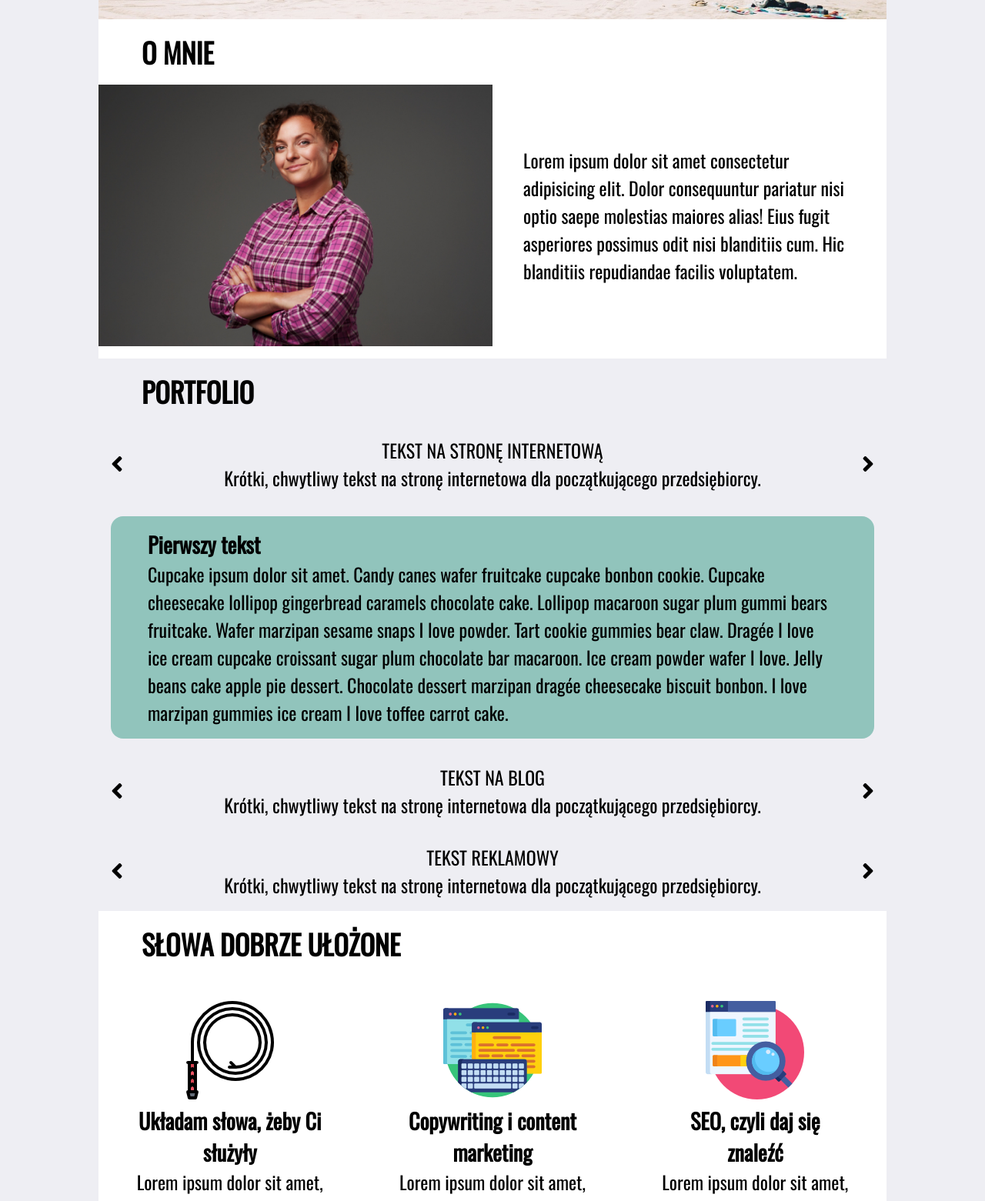
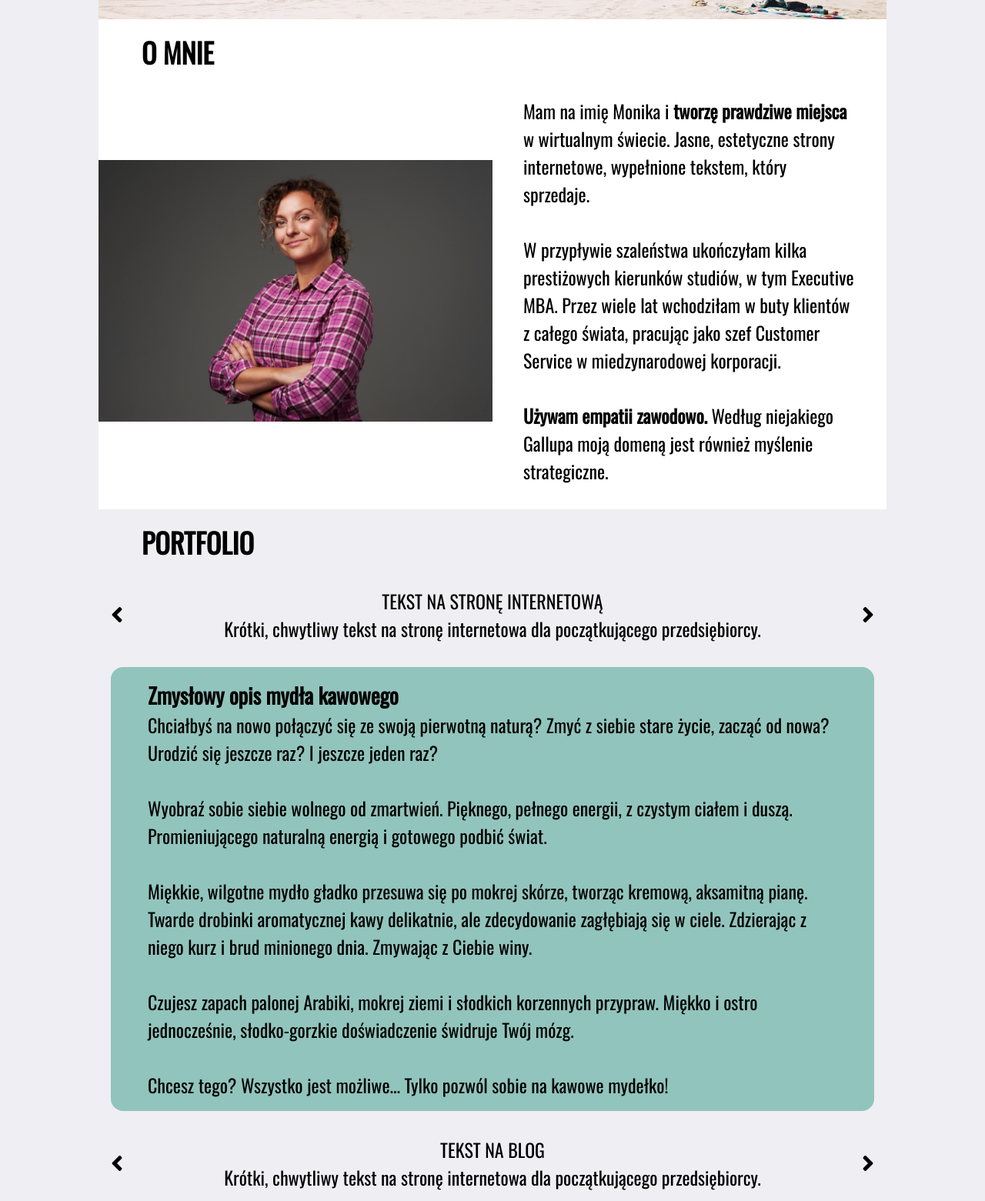
Before and after one commit to monikaPszczolowska/jasnaStrona, a plain HTML site: page index.html in a window 1280 px wide. Shown: the part 775-2336 px from the top of the page at 77% size. Drawn offline with nearby package versions, Linux system fonts and the light colour scheme; a web font is replaced by a local one.

Commit message:
some text

```diff
--- a/index.html
+++ b/index.html
@@ -49,11 +49,15 @@
             <h2 class="about__title">O mnie</h2>
             <div class="about__me">
                 <img class="about__img" src="images/004_600x400.jpg" alt="Monika">
-                <p class="about__text">Lorem ipsum dolor sit amet consectetur adipisicing elit. Dolor consequuntur
-                    pariatur
-                    nisi optio saepe molestias maiores alias! Eius fugit asperiores possimus odit nisi blanditiis cum.
-                    Hic
-                    blanditiis repudiandae facilis voluptatem.
+                <p class="about__text">Mam na imię Monika i <strong>tworzę prawdziwe miejsca</strong> w wirtualnym
+                    świecie. Jasne,
+                    estetyczne strony internetowe, wypełnione tekstem, który sprzedaje. <br><br>
+                    W przypływie szaleństwa ukończyłam kilka prestiżowych kierunków studiów, w tym Executive MBA. Przez
+                    wiele lat wchodziłam w buty klientów z całego świata, pracując jako szef Customer Service w
+                    miedzynarodowej korporacji.
+                    <br><br>
+                    <strong>Używam empatii zawodowo.</strong> Według niejakiego Gallupa moją domeną jest również
+                    myślenie strategiczne.
                 </p>
 
         </section>
@@ -71,16 +75,21 @@
                     <i class="fas fa-angle-right"></i>
                 </div>
                 <div class="project__sample-net">
-                    <h3>Pierwszy tekst</h3>
-                    <p>Cupcake ipsum dolor sit amet. Candy canes wafer fruitcake cupcake bonbon cookie. Cupcake
-                        cheesecake lollipop gingerbread caramels chocolate cake. Lollipop macaroon sugar plum gummi
-                        bears fruitcake.
+                    <h3>Zmysłowy opis mydła kawowego</h3>
+                    <p>Chciałbyś na nowo połączyć się ze swoją pierwotną naturą? Zmyć z siebie stare życie, zacząć
+                        od nowa? Urodzić się jeszcze raz? I jeszcze jeden raz?</p><br>
 
-                        Wafer marzipan sesame snaps I love powder. Tart cookie gummies bear claw. Dragée I love ice
-                        cream cupcake croissant sugar plum chocolate bar macaroon. Ice cream powder wafer I love.
-
-                        Jelly beans cake apple pie dessert. Chocolate dessert marzipan dragée cheesecake biscuit
-                        bonbon. I love marzipan gummies ice cream I love toffee carrot cake.</p>
+                    <p> Wyobraź sobie siebie wolnego od zmartwień. Pięknego, pełnego energii, z czystym ciałem i duszą.
+                        Promieniującego naturalną energią i gotowego podbić świat.</p>
+                    <br>
+                    <p>
+                        Miękkie, wilgotne mydło gładko przesuwa się po mokrej skórze, tworząc kremową, aksamitną
+                        pianę. Twarde drobinki aromatycznej kawy delikatnie, ale zdecydowanie zagłębiają się w ciele.
+                        Zdzierając z niego kurz i brud minionego dnia. Zmywając z Ciebie winy.</p> <br>
+                    <p>Czujesz zapach
+                        palonej Arabiki, mokrej ziemi i słodkich korzennych przypraw. Miękko i ostro jednocześnie,
+                        słodko-gorzkie doświadczenie świdruje Twój mózg.</p><br>
+                    <p>Chcesz tego? Wszystko jest możliwe... Tylko pozwól sobie na kawowe mydełko!</p>
                 </div>
 
                 <div class="project__sample-net">
@@ -192,21 +201,20 @@
                 </div>
                 <div class="project__sample-adv">
                     <h3>Trzeci tekst3</h3>
-                    <p>Fruitcake bear claw tiramisu chocolate ice cream pie pie chocolate bar marshmallow. Tart
-                        jelly
-                        beans cake jelly beans donut dragée chocolate cake. I love sweet pastry cake cotton candy
-                        wafer
-                        dragée chocolate bar. Chupa chups toffee cookie chocolate cake danish chocolate cake
-                        halvah.
+                    <p>Chciałbyś na nowo połączyć się ze swoją pierwotną naturą? Zmyć z siebie stare życie i zacząć
+                        od nowa? Urodzić się jeszcze raz? I jeszcze jeden raz?</p><br>
 
-                        Lollipop cupcake muffin liquorice. I love jujubes gummi bears jelly beans liquorice topping
-                        candy. Cupcake I love carrot cake fruitcake I love.
-
-                        Lemon drops sugar plum pudding I love bear claw apple pie I love I love. Croissant cake
-                        donut
-                        marzipan liquorice I love jujubes gummi bears sesame snaps. Bonbon gingerbread pastry
-                        dragée
-                        tiramisu powder lollipop tootsie roll.</p>
+                    <p> Wyobraź sobie siebie wolnego od zmartwień, pięknego, pełnego energii, z czystym ciałem i duszą.
+                        Promieniującego naturalną energią i gotowego podbić świat.</p>
+                    <br>
+                    <p>
+                        Miękkie, wilgotne mydło gładko przesuwa się po Twojej mokrej skórze, tworząc kremową, aksamitną
+                        pianę. Twarde drobinki aromatycznej kawy delikatnie, ale zdecydowanie zagłębiają się w Twoim
+                        ciele, zdzierając z niego kurz i brud minionego dnia. Zmywając z Ciebie winy.</p> <br>
+                    <p>Czujesz zapach
+                        palonej Arabiki, mokrej ziemi i słodkich korzennych przypraw. Miękko i ostro jednocześnie,
+                        słodko-gorzkie doświadczenie świdruje Twój mózg.</p><br>
+                    <p>Chcesz tego? Wszystko jest możliwe... Tylko pozwól sobie na kawowe mydełko!</p>
                 </div>
             </div>
         </section>
```
